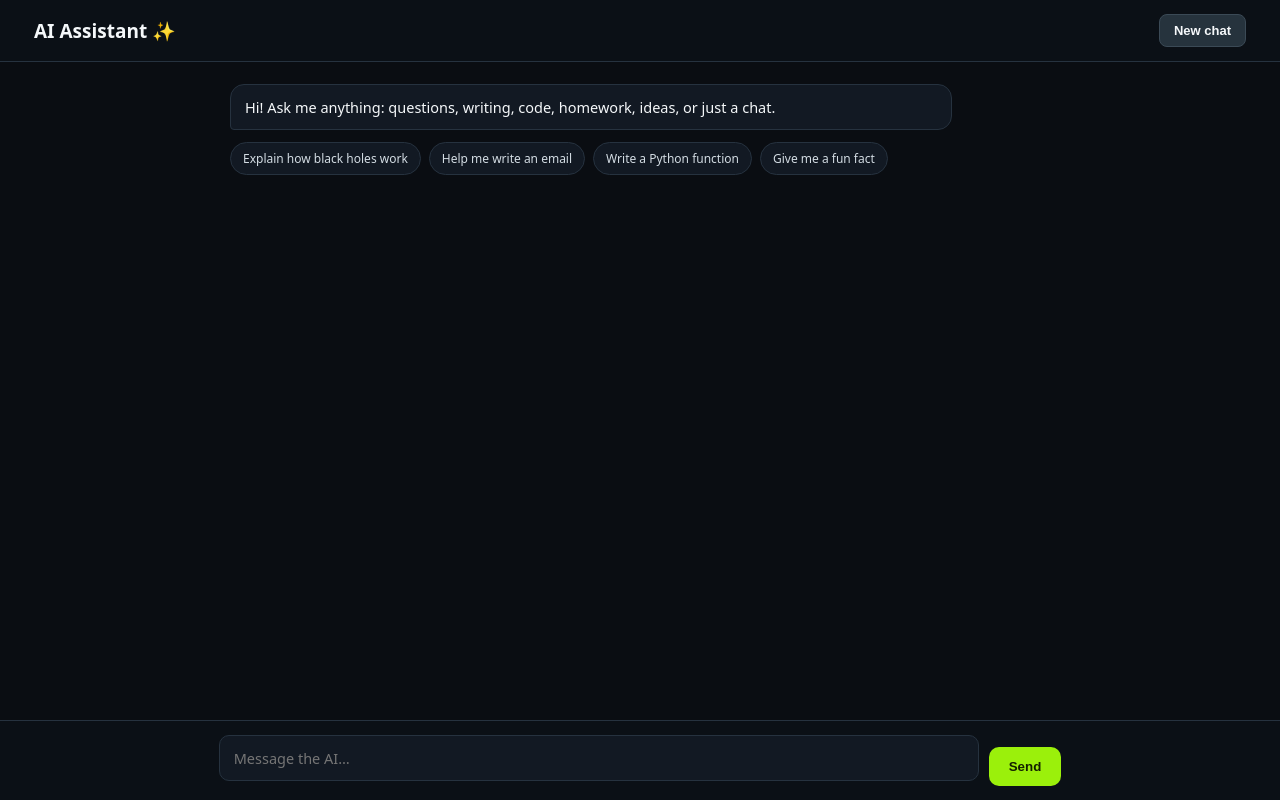
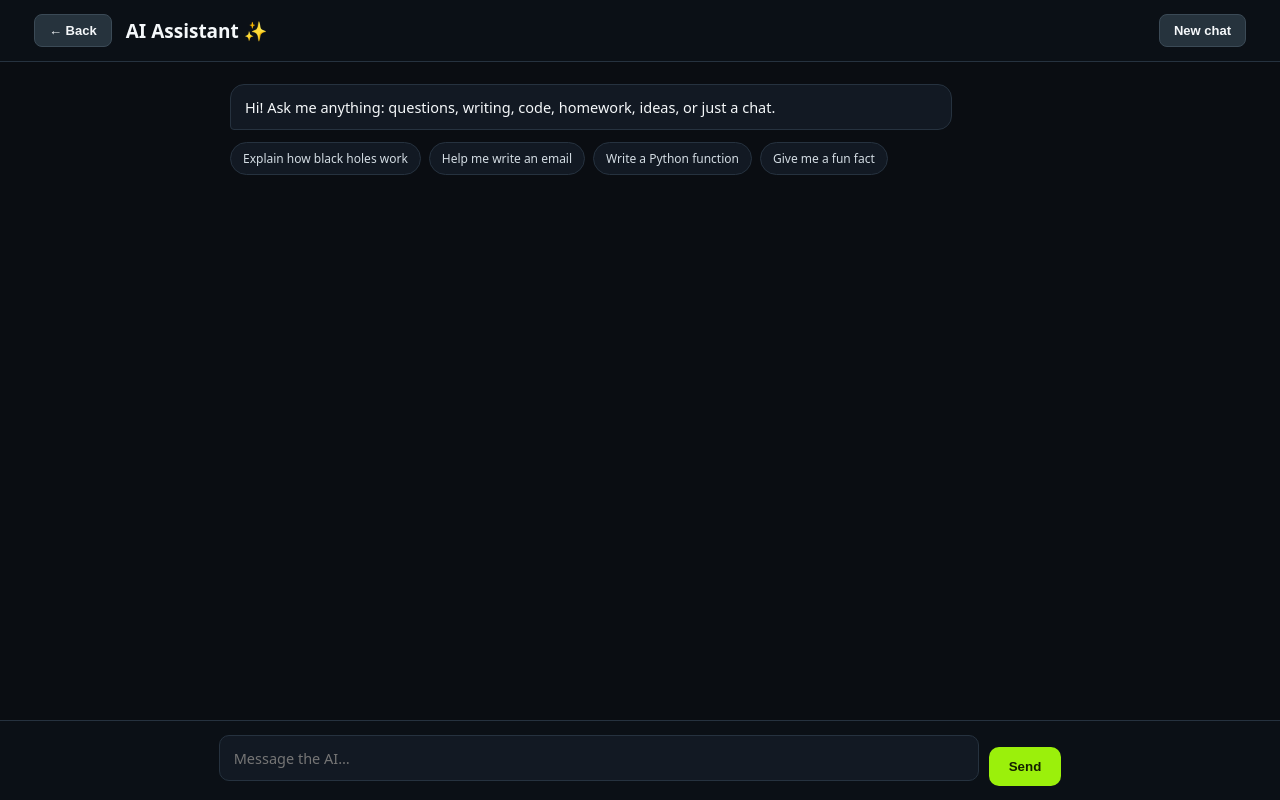
Before and after one commit to aerial-collab/Aerial-Client, a plain HTML site: page ai.html in a window 1280 px wide. Drawn offline with Linux system fonts and the light colour scheme.

Commit message:
Change button ID from 'new' to 'back' in header

```diff
--- a/ai.html
+++ b/ai.html
@@ -9,7 +9,7 @@
 body{margin:0;background:var(--bg);color:var(--white);font-family:system-ui,-apple-system,"Segoe UI",sans-serif;display:flex;flex-direction:column}
 header{background:#0b1016;border-bottom:1px solid var(--line);padding:14px clamp(14px,3vw,34px);display:flex;align-items:center;gap:14px}
 h1{font-size:19px;margin:0}
-#new{margin-left:auto;background:#26333d;color:var(--white);border:1px solid #3b4a56;border-radius:8px;padding:8px 14px;font-weight:700;font-size:13px;cursor:pointer}
+#back{background:#26333d;color:var(--white);border:1px solid #3b4a56;border-radius:8px;padding:8px 14px;font-weight:700;font-size:13px;cursor:pointer}#new{margin-left:auto;background:#26333d;color:var(--white);border:1px solid #3b4a56;border-radius:8px;padding:8px 14px;font-weight:700;font-size:13px;cursor:pointer}
 #chat{flex:1;overflow:auto;padding:22px clamp(14px,3vw,34px)}
 .wrap{max-width:820px;margin:auto}
 .bubble{max-width:88%;padding:11px 14px;border-radius:14px;margin:0 0 12px;line-height:1.55;font-size:14.5px;white-space:pre-wrap;word-wrap:break-word}
@@ -30,7 +30,7 @@ button:disabled{opacity:.5;cursor:not-allowed}
 </style>
 </head>
 <body>
-<header><h1>AI Assistant ✨</h1><button id="new">New chat</button></header>
+<header><button id="back">← Back</button><h1>AI Assistant ✨</h1><button id="new">New chat</button></header>
 <div id="chat" aria-live="polite"><div class="wrap" id="log">
   <div class="bubble bot">Hi! Ask me anything: questions, writing, code, homework, ideas, or just a chat.</div>
   <div class="chips" id="chips">
```
